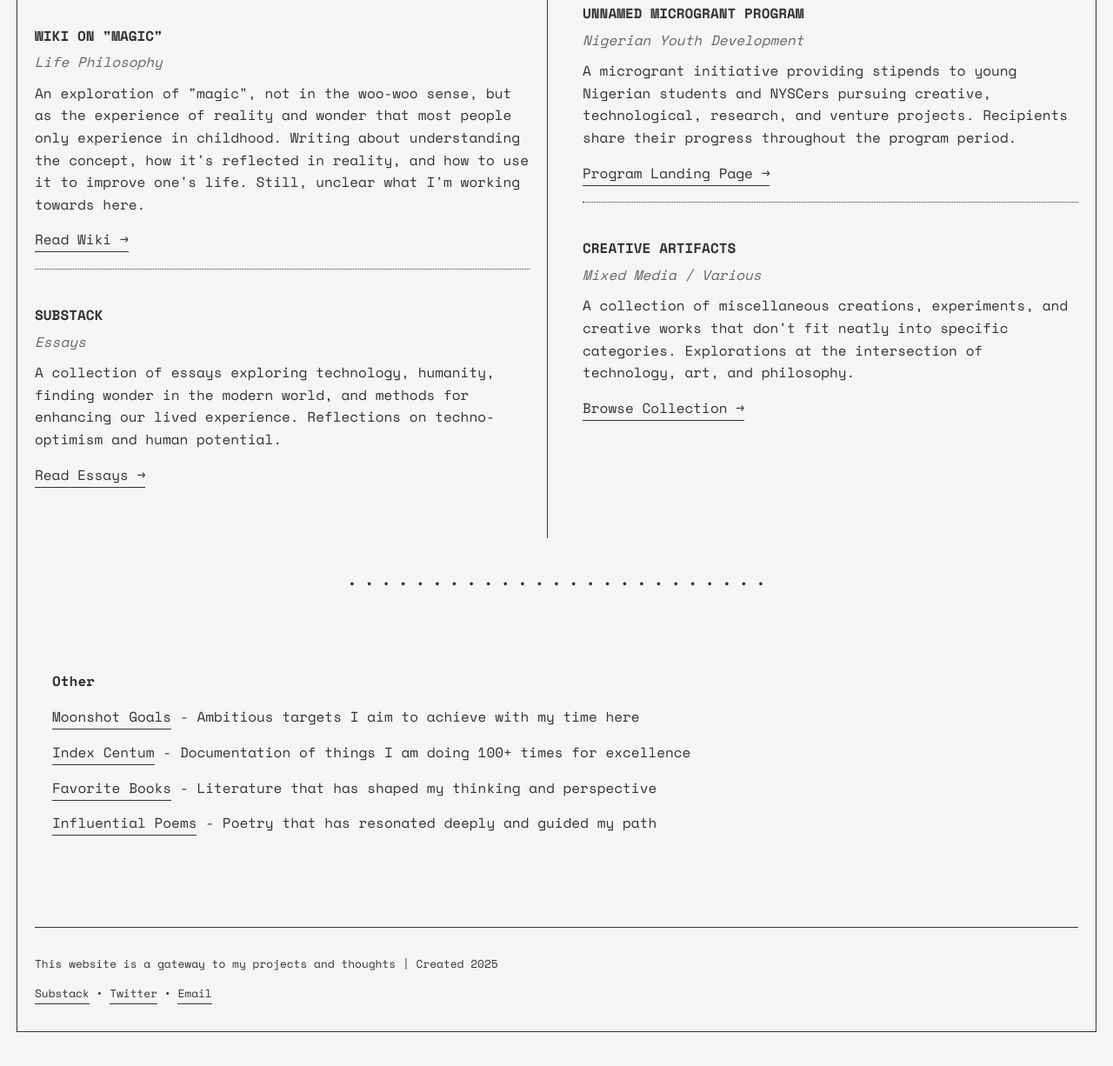
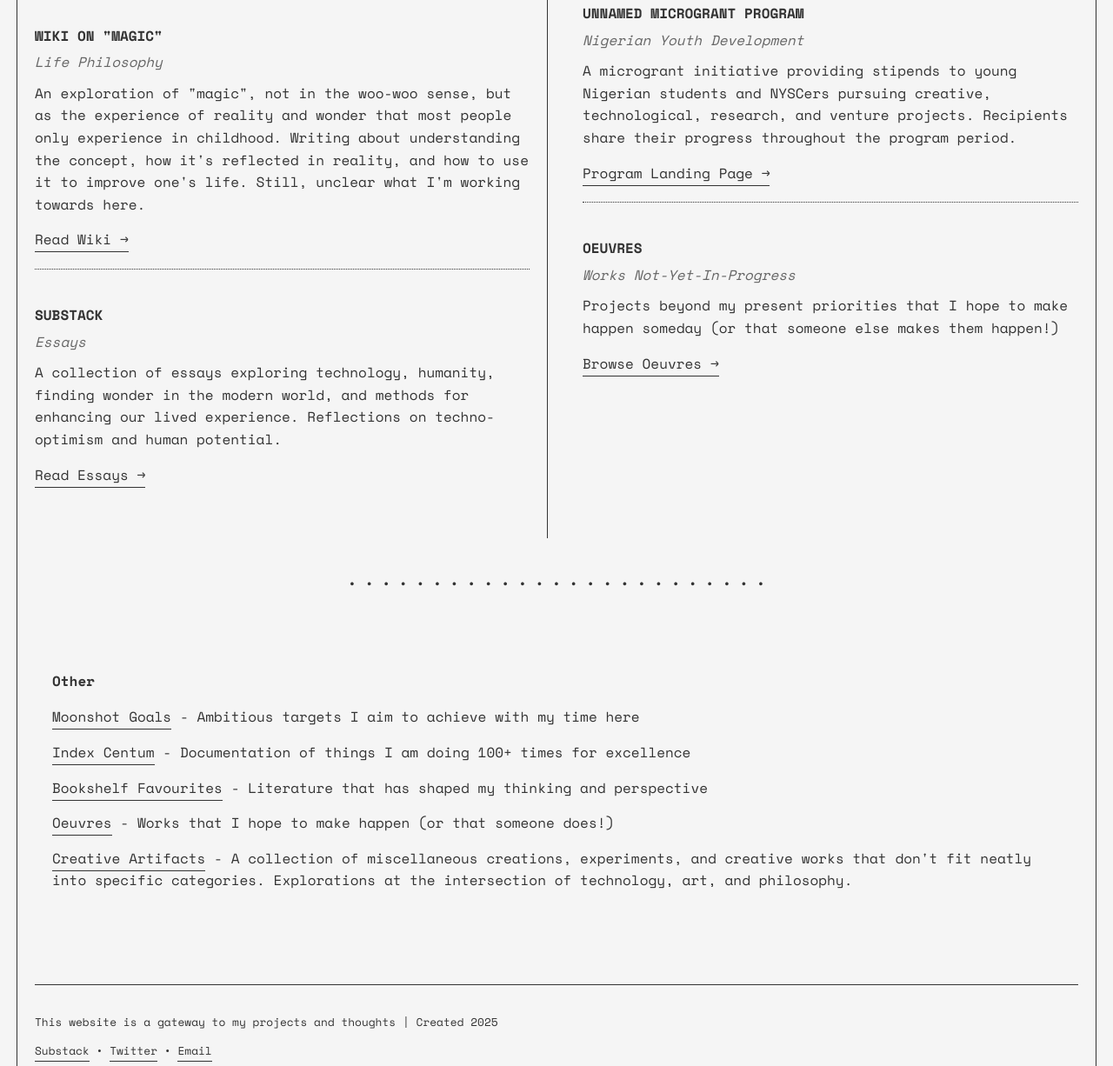
Before and after one commit to notdonecreating/dd, a plain HTML site: page index.html in a window 1280 px wide. Shown: the part 1034-2260 px from the top of the page at 87% size. Before the commit the page ends 2221 px from the top, so only its background shows below. Drawn offline with nearby package versions, Linux system fonts and the light colour scheme.

Commit message:
Update index.html

```diff
--- a/index.html
+++ b/index.html
@@ -300,12 +300,12 @@
                 </div>
 
                 <div class="project">
-                    <div class="project-title">Creative Artifacts</div>
-                    <div class="project-category">Mixed Media / Various</div>
+                    <div class="project-title">Oeuvres</div>
+                    <div class="project-category">Works Not-Yet-In-Progress</div>
                     <div class="project-description">
-                        A collection of miscellaneous creations, experiments, and creative works that don't fit neatly into specific categories. Explorations at the intersection of technology, art, and philosophy.
+                        Projects beyond my present priorities that I hope to make happen someday (or that someone else makes them happen!)
                     </div>
-                    <a href="#">Browse Collection →</a>
+                    <a href="#">Browse Oeuvres →</a>
                 </div>
             </div>
         </div>
@@ -317,8 +317,9 @@
             <ul style="list-style-type: none; padding-left: 0;">
                 <li><a href="#">Moonshot Goals</a> - Ambitious targets I aim to achieve with my time here</li>
                 <li><a href="#">Index Centum</a> - Documentation of things I am doing 100+ times for excellence</li>
-                <li><a href="#">Favorite Books</a> - Literature that has shaped my thinking and perspective</li>
-                <li><a href="#">Influential Poems</a> - Poetry that has resonated deeply and guided my path</li>
+                <li><a href="#">Bookshelf Favourites</a> - Literature that has shaped my thinking and perspective</li>
+                <li><a href="#">Oeuvres</a> - Works that I hope to make happen (or that someone does!) </li>
+                <li><a href="#">Creative Artifacts</a> - A collection of miscellaneous creations, experiments, and creative works that don't fit neatly into specific categories. Explorations at the intersection of technology, art, and philosophy. </li>
             </ul>
         </div>
 
```
